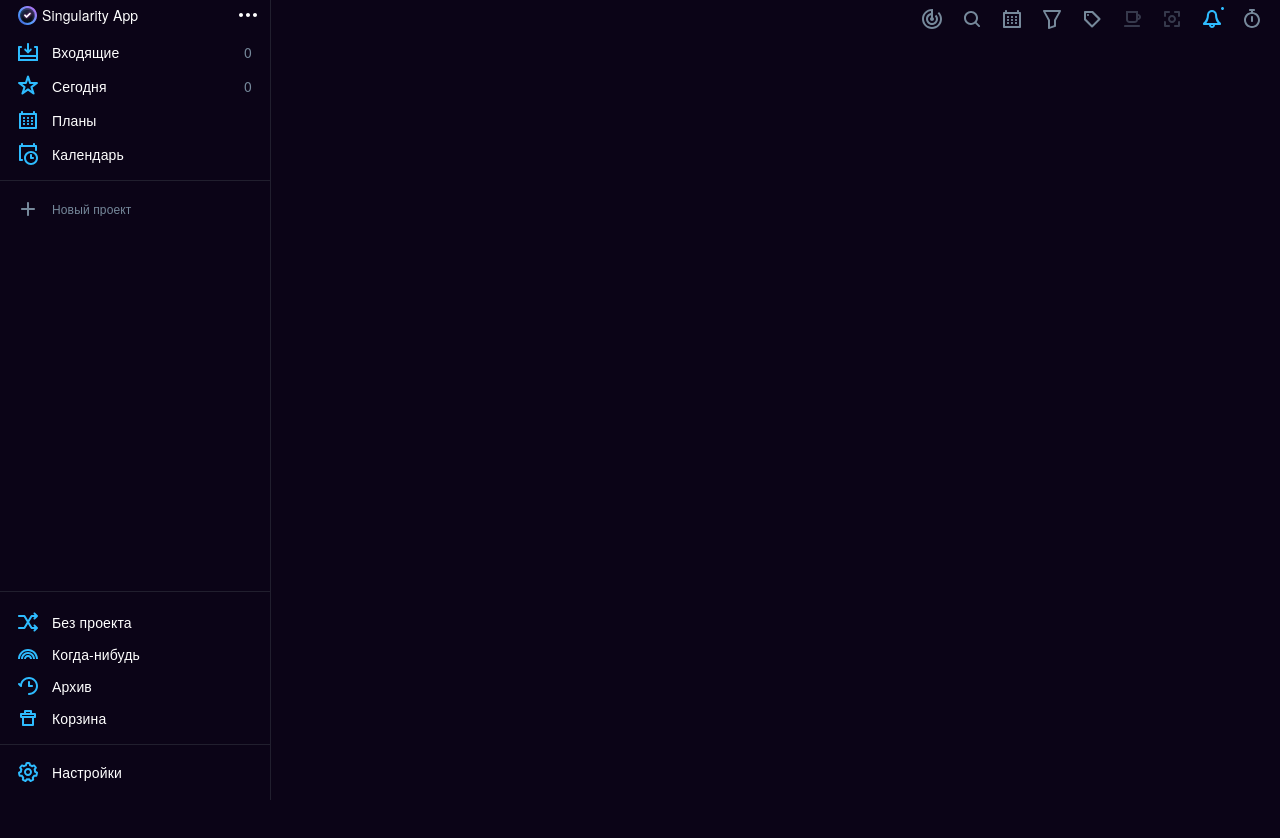
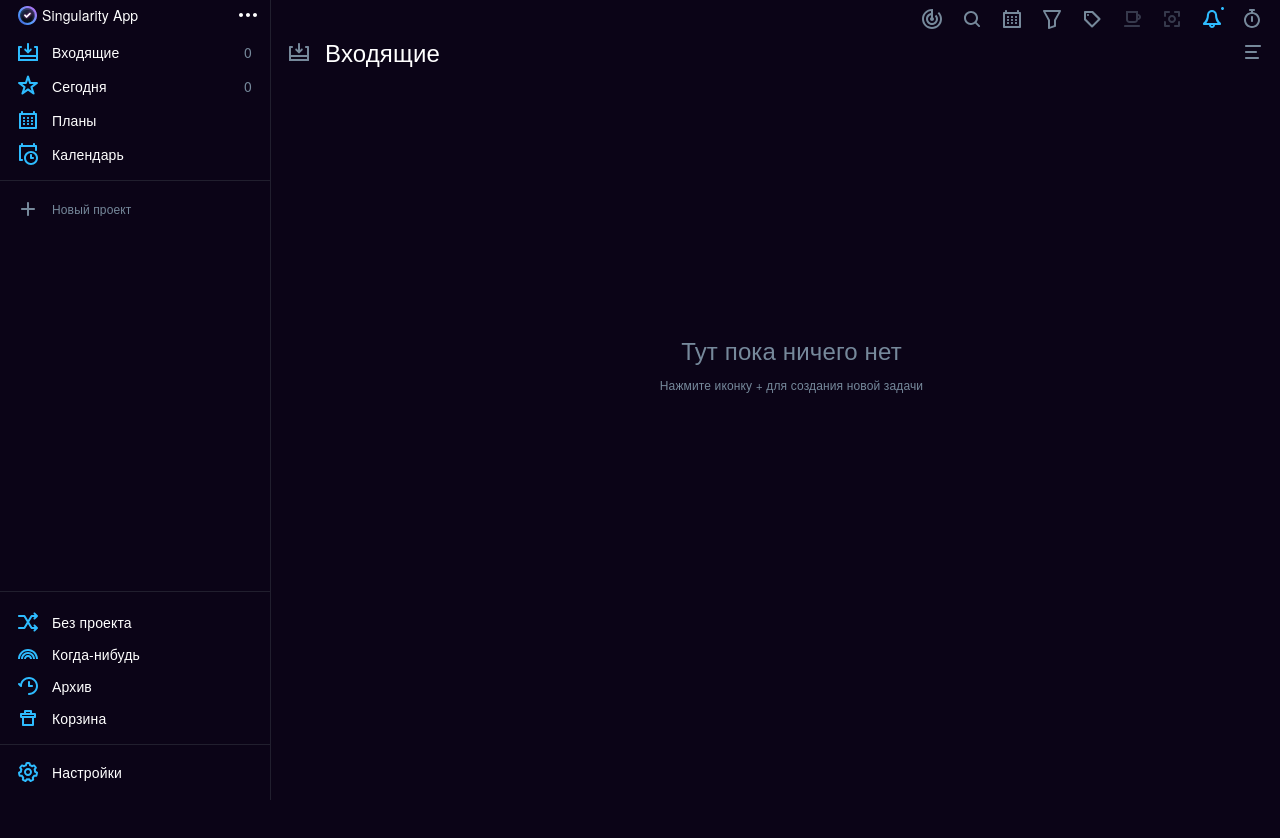
Before and after one commit to DevNikPanch/First-Fullstack, a Vue app: page / in a window 1280 px wide. Before the commit the page ends 800 px from the top, so only its background shows below. Built offline with nearby package versions, Linux system fonts and the light colour scheme.

Commit message:
Create design component MainRouterHeader and for empty Incoming

```diff
--- a/css/style.css
+++ b/css/style.css
@@ -43,3 +43,32 @@ ul {
 .non-active {
   opacity: .4;
 }
+
+.hover-help-info:hover::before {
+  content: "";
+  height: 22px;
+  white-space: pre;
+  padding: 0 5px;
+  font-size: 11px;
+  color: #0b0417;
+  text-align: center;
+  background-color: var(--text-gray-color);
+  border-radius: 5px;
+  position: absolute;
+  z-index: 10;
+  right: 0;
+  top: 40px;
+  line-height: 22px;
+  pointer-events: none;
+}
+
+.hover-help-info:hover::after {
+  content: "";
+  position: absolute;
+  top: 37px;
+  width: 7px;
+  height: 7px;
+  background-color: var(--text-gray-color);
+  visibility: visible;
+  rotate: 45deg;
+}
--- a/src/App.vue
+++ b/src/App.vue
@@ -1,6 +1,7 @@
 <script setup lang="ts">
 import SideBar from './components/SideBar.vue'
 import Header from './components/Header.vue';
+import Incoming from './components/Incoming.vue'
 
 
 </script>
@@ -13,6 +14,7 @@ import Header from './components/Header.vue';
       </div>
       <div class="app__container-item app__container-item--header">
         <Header />
+        <Incoming />
       </div>
     </div>
   </div>
--- a/src/components/Header.vue
+++ b/src/components/Header.vue
@@ -3,7 +3,7 @@
     <div class="header__container">
       <div class="header__container-item"></div>
       <ul class="header__list">
-        <li class="header__list-item hover-item" id="habits">
+        <li class="header__list-item hover-item hover-help-info" id="habits">
           <div class="icon-svg">
             <div><svg xmlns="http://www.w3.org/2000/svg" width="20" height="20" viewBox="0 0 20 20" fill="none"
                 class="injected-svg" data-src="resources/icons/habits_24.svg"
@@ -14,7 +14,7 @@
               </svg></div>
           </div>
         </li>
-        <li class="header__list-item hover-item" id="search">
+        <li class="header__list-item hover-item hover-help-info" id="search">
           <div class="icon-svg">
             <div><svg xmlns="http://www.w3.org/2000/svg" width="24" height="24" viewBox="0 0 24 24" fill="none"
                 class="injected-svg" data-src="resources/icons/search_24.svg"
@@ -25,7 +25,7 @@
               </svg></div>
           </div>
         </li>
-        <li class="header__list-item hover-item" id="date">
+        <li class="header__list-item hover-item hover-help-info" id="date">
           <div class="icon-svg">
             <div><svg xmlns="http://www.w3.org/2000/svg" width="24" height="24" viewBox="0 0 24 24" fill="none"
                 class="injected-svg" data-src="resources/icons/calendar_24.svg"
@@ -36,7 +36,7 @@
               </svg></div>
           </div>
         </li>
-        <li class="header__list-item hover-item" id="filter">
+        <li class="header__list-item hover-item hover-help-info" id="filter">
           <div class="icon-svg">
             <div><svg xmlns="http://www.w3.org/2000/svg" width="24" height="24" viewBox="0 0 24 24" class="injected-svg"
                 data-src="resources/icons/filter_24.svg" xmlns:xlink="http://www.w3.org/1999/xlink">
@@ -46,7 +46,7 @@
               </svg></div>
           </div>
         </li>
-        <li class="header__list-item hover-item" id="tags">
+        <li class="header__list-item hover-item hover-help-info" id="tags">
           <div class="icon-svg">
             <div><svg xmlns="http://www.w3.org/2000/svg" width="24" height="24" viewBox="0 0 24 24" fill="none"
                 class="injected-svg" data-src="resources/icons/tag_24.svg" xmlns:xlink="http://www.w3.org/1999/xlink">
@@ -56,7 +56,7 @@
               </svg></div>
           </div>
         </li>
-        <li class="header__list-item non-active" id="break">
+        <li class="header__list-item non-active hover-help-info" id="break">
           <div class="icon-svg">
             <div><svg xmlns="http://www.w3.org/2000/svg" width="24" height="24" viewBox="0 0 24 24" fill="none"
                 class="injected-svg" data-src="resources/icons/check_mode_24.svg"
@@ -67,7 +67,7 @@
               </svg></div>
           </div>
         </li>
-        <li class="header__list-item non-active" id="zoom">
+        <li class="header__list-item non-active hover-help-info" id="zoom">
           <div class="icon-svg">
             <div><svg xmlns="http://www.w3.org/2000/svg" width="24" height="24" viewBox="0 0 24 24" fill="none"
                 class="injected-svg" data-src="resources/icons/focus_24.svg" xmlns:xlink="http://www.w3.org/1999/xlink">
@@ -77,7 +77,7 @@
               </svg></div>
           </div>
         </li>
-        <li class="header__list-item hover-item header__list-item--active" id="notification">
+        <li class="header__list-item hover-item header__list-item--active hover-help-info" id="notification">
           <div class="icon-svg">
             <div><svg xmlns="http://www.w3.org/2000/svg" width="24" height="24" viewBox="0 0 24 24" fill="none"
                 class="injected-svg" data-src="resources/icons/notification_filled_24.svg"
@@ -91,7 +91,7 @@
               </svg></div>
           </div>
         </li>
-        <li class="header__list-item hover-item" id="pomodoro">
+        <li class="header__list-item hover-item hover-help-info" id="pomodoro">
           <div class="icon-svg">
             <div><svg xmlns="http://www.w3.org/2000/svg" width="24" height="24" viewBox="0 0 24 24" fill="none"
                 class="injected-svg" data-src="resources/icons/timer_24.svg" xmlns:xlink="http://www.w3.org/1999/xlink">
@@ -140,35 +140,6 @@
   padding: 3px 0;
   border-radius: 5px;
   z-index: 1;
-}
-
-.header__list-item:hover::before {
-  content: "";
-  height: 22px;
-  white-space: pre;
-  padding: 0 5px;
-  font-size: 11px;
-  color: #0b0417;
-  text-align: center;
-  background-color: var(--text-gray-color);
-  border-radius: 5px;
-  position: absolute;
-  z-index: 10;
-  right: 0;
-  top: 40px;
-  line-height: 22px;
-  pointer-events: none;
-}
-
-.header__list-item:hover::after {
-  content: "";
-  position: absolute;
-  top: 37px;
-  width: 7px;
-  height: 7px;
-  background-color: var(--text-gray-color);
-  visibility: visible;
-  rotate: 45deg;
 }
 
 .non-active:hover::before {
--- /dev/null
+++ b/src/components/Incoming.vue
@@ -0,0 +1,72 @@
+<script setup lang="ts">
+import MainRouterHeader from './MainRouterHeader.vue'
+</script>
+<template>
+    <div class="incoming">
+        <div class="incoming__container">
+            <MainRouterHeader title="Входящие" />
+            <div class="incoming__content">
+                <div class="incoming__empty">
+                    <div class="incoming__empty-title">Тут пока ничего нет</div>
+                    <div class="incoming__empty-subtitle">Нажмите иконку + для создания новой задачи</div>
+                </div>
+                <div class="incoming__content-drop"></div>
+            </div>
+        </div>
+    </div>
+</template>
+<style scoped>
+.incoming {
+    height: 100%;
+}
+
+.incoming__container {
+    display: flex;
+    flex-direction: column;
+    height: 100%;
+}
+
+.incoming__content {
+    display: flex;
+    flex-direction: column;
+    height: 100%;
+    overflow-x: hidden;
+    overflow-y: auto;
+    padding: 0 20px 0 52px;
+    scroll-snap-type: y mandatory;
+}
+
+.incoming__empty {
+    display: flex;
+    align-items: center;
+    flex-direction: column;
+    justify-content: center;
+    flex-grow: 1;
+    height: 50vh;
+    min-height: 50%;
+}
+
+.incoming__empty-title {
+    font-size: 24px;
+    color: var(--text-gray-color);
+    font-weight: 400;
+    text-align: center;
+    line-height: 26px;
+    line-height: 24px;
+    margin-bottom: 16px;
+}
+
+.incoming__empty-subtitle {
+    font-size: 12px;
+    color: var(--text-gray-color);
+    font-weight: 400;
+    text-align: center;
+    line-height: 14px;
+    margin: 0;
+}
+
+.incoming__content-drop {
+    flex: 1;
+    height: 100%;
+}
+</style>
--- /dev/null
+++ b/src/components/MainRouterHeader.vue
@@ -0,0 +1,106 @@
+<script setup lang="ts">
+
+defineProps({
+    title: String
+})
+</script>
+<template>
+    <div class="router-header">
+        <div class="router-header__container">
+            <div class="router-header__title">
+                <div class="router-header__title-img">
+                    <div class="icon-svg">
+                        <div>
+                            <svg xmlns="http://www.w3.org/2000/svg" width="24" height="24" viewBox="0 0 24 24"
+                                class="injected-svg" data-src="resources/icons/inbox_24.svg"
+                                xmlns:xlink="http://www.w3.org/1999/xlink">
+                                <path fillRule="evenodd" clipRule="evenodd" fill="currentColor"
+                                    d="M21 19H3C2.44772 19 2 19.4477 2 20C2 20.5523 2.44772 21 3 21H21C21.5523 21 22 20.5523 22 20C22 19.4477 21.5523 19 21 19Z">
+                                </path>
+                                <path fillRule="evenodd" clipRule="evenodd" fill="currentColor"
+                                    d="M5 6C5.55228 6 6 6.44772 6 7C6 7.55228 5.55228 8 5 8H4V15L5.98284 15.0001C5.98855 15 5.99427 15 6 15H20V8H19C18.4477 8 18 7.55228 18 7C18 6.44772 18.4477 6 19 6H21C21.5523 6 22 6.44772 22 7V20C22 20.5523 21.5523 21 21 21C20.4477 21 20 20.5523 20 20V17L6.01716 16.9999C6.01145 17 6.00573 17 6 17H4V20C4 20.5523 3.55228 21 3 21C2.44772 21 2 20.5523 2 20V7C2 6.44772 2.44772 6 3 6H5ZM12 3C12.5523 3 13 3.44772 13 4V10L14.1213 8.87868C14.5118 8.48815 15.145 8.48815 15.5355 8.87868C15.9261 9.2692 15.9261 9.90237 15.5355 10.2929L12.7071 13.1213C12.5569 13.2715 12.3708 13.364 12.1764 13.3986L12.059 13.4125H11.941C11.7051 13.3986 11.4731 13.3016 11.2929 13.1213L8.46447 10.2929C8.07394 9.90237 8.07394 9.2692 8.46447 8.87868C8.85499 8.48815 9.48815 8.48815 9.87868 8.87868L11 10V4C11 3.44772 11.4477 3 12 3Z">
+                                </path>
+                            </svg>
+                        </div>
+                    </div>
+                </div>
+                <div class="router-header__title-text">{{ title }}</div>
+            </div>
+            <div class="router-header__burger">
+                <div class="router-header__burger-btn-wrp hover-item">
+                    <div class="router-header__burger-btn-sort hover-help-info" id="burger-filter">
+                        <div class="icon-svg">
+                            <div>
+                                <svg xmlns="http://www.w3.org/2000/svg" width="24" height="24" viewBox="0 0 24 24"
+                                    fill="none" class="injected-svg" data-src="resources/icons/sort_1_24.svg"
+                                    xmlns:xlink="http://www.w3.org/1999/xlink">
+                                    <path fill-rule="evenodd" clip-rule="evenodd"
+                                        d="M18 17C18.5523 17 19 17.4477 19 18C19 18.5523 18.5523 19 18 19H6C5.44772 19 5 18.5523 5 18C5 17.4477 5.44772 17 6 17H18ZM16 11C16.5523 11 17 11.4477 17 12C17 12.5523 16.5523 13 16 13H6C5.44772 13 5 12.5523 5 12C5 11.4477 5.44772 11 6 11H16ZM20 5C20.5523 5 21 5.44772 21 6C21 6.55228 20.5523 7 20 7H6C5.44772 7 5 6.55228 5 6C5 5.44772 5.44772 5 6 5H20Z"
+                                        fill="currentColor"></path>
+                                </svg>
+                            </div>
+                        </div>
+                    </div>
+                </div>
+            </div>
+        </div>
+    </div>
+</template>
+<style scoped>
+.router-header__container {
+    height: 28px;
+    display: flex;
+    justify-content: space-between;
+    align-items: center;
+    position: relative;
+    margin-bottom: 8px;
+    margin-top: 0;
+    padding: 0 0 0 16px;
+}
+
+.router-header__title {
+    display: flex;
+    align-items: center;
+}
+
+.router-header__title-img {
+    padding-bottom: 0;
+    color: var(--text-gray-color);
+    padding-right: 14px;
+}
+
+.router-header__title-text {
+    font-size: 24px;
+    font-weight: 400;
+    line-height: 28px;
+}
+
+.router-header__burger {
+    position: relative;
+    align-items: center;
+    display: flex;
+    height: 32px;
+    margin: 0;
+    margin-left: 6px;
+    padding-left: 5px;
+}
+
+.router-header__burger-btn-wrp {
+    padding: 3px;
+    border-radius: 5px;
+    margin-right: 13px;
+}
+
+.router-header__burger-btn-sort {
+    display: flex;
+    justify-content: center;
+    align-items: center;
+    width: auto;
+    color: var(--text-gray-color);
+    position: relative;
+}
+
+#burger-filter:hover::before {
+    content: "Пользовательская сортировка";
+}
+</style>
```
